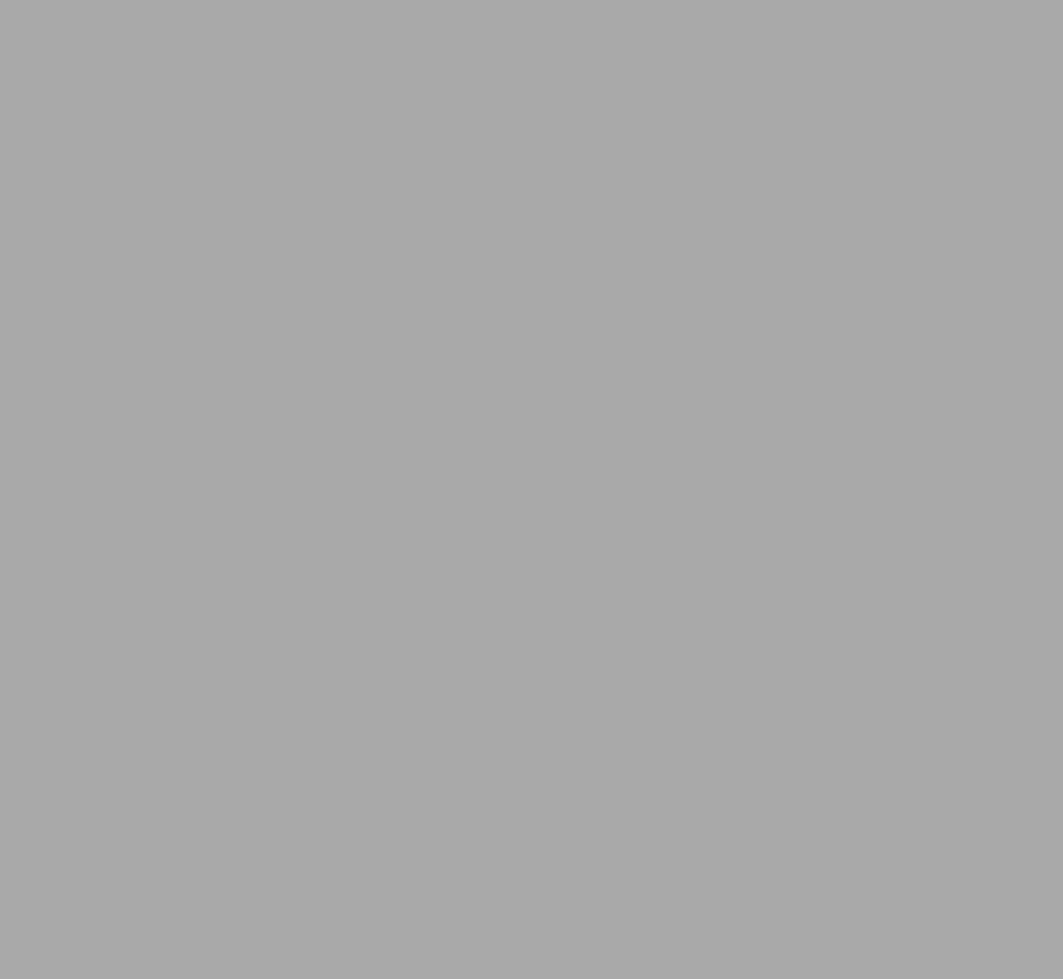
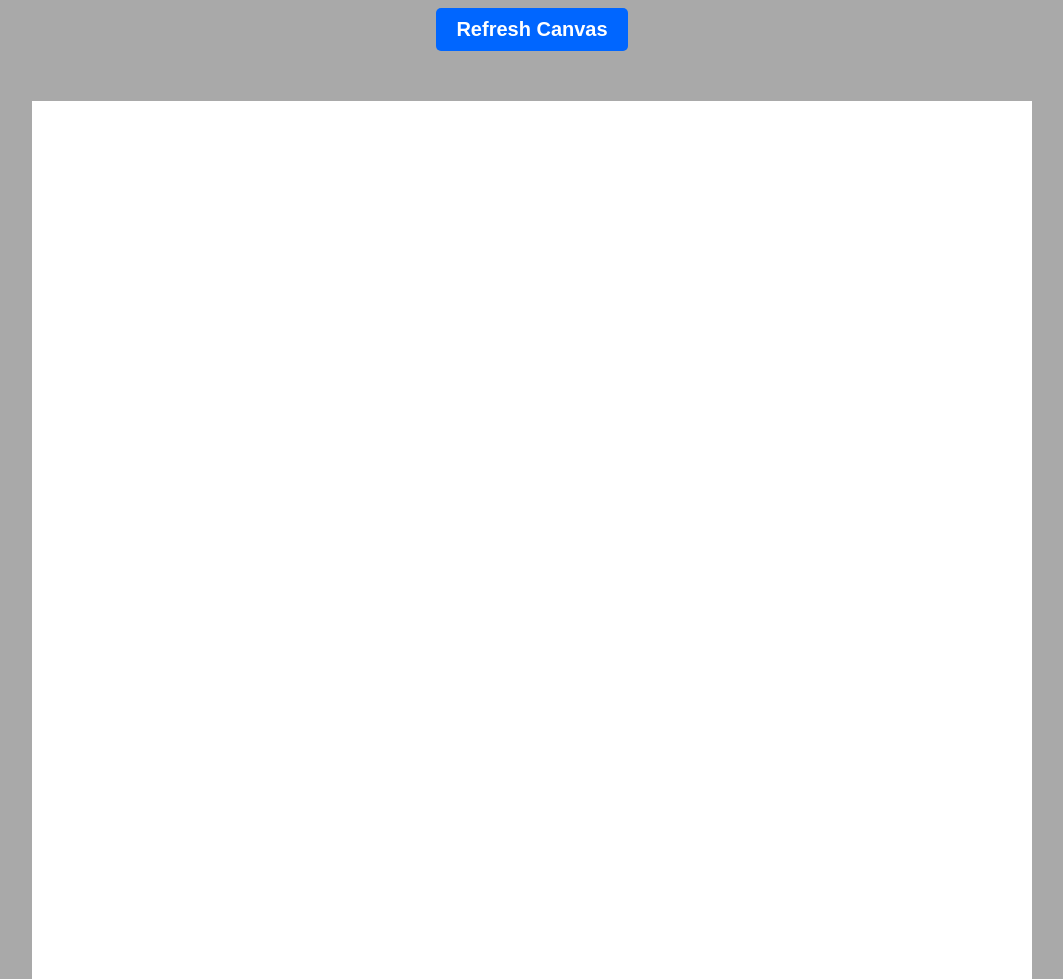
Before and after one commit to Kyboky/odin-etch-a-sketch, a plain HTML site: page index.html in a window 1280 px wide. Shown: the top 979 px of the page, without its empty margins (108-1171 px from the left). Before the commit the page ends 800 px from the top, so only its background shows below. Drawn offline with Linux system fonts and the light colour scheme.

Commit message:
Added colorfull canvas

```diff
--- a/etch_a_sketch.js
+++ b/etch_a_sketch.js
@@ -1 +1,49 @@
+const canvas = document.querySelector(".canvas");
+
+
+function addPixelElements(numOfCols){
+    const numOfElements = numOfCols * numOfCols;
+    // const pixelWidthHeight = Math.round(canvas.clientWidth/numOfCols) - 1;
+    const pixelPercentage = 100/numOfCols;
+
+    let pixelElement = document.createElement("div");
+    // pixelElement.style.width = `${pixelWidthHeight}px`;
+    // pixelElement.style.height = `${pixelWidthHeight}px`;
+    pixelElement.style.width = `${pixelPercentage}%`;
+    pixelElement.style.height = `${pixelPercentage}%`;
+    pixelElement.classList = "pixel";
+    // pixelElement.addEventListener("mouseover",changeBackgroundColor);
+
+    for(let i = 0; i < numOfElements; i++){
+        const clone = pixelElement.cloneNode(true);
+        clone.addEventListener("mouseover",changeBackgroundColor);
+        canvas.appendChild(clone);
+    }
+}
+
+function randomColor(){
+    const r = Math.floor(Math.random() * 255.99);
+    const g = Math.floor(Math.random() * 255.99);
+    const b = Math.floor(Math.random() * 255.99);
+    return `rgb(${r},${g},${b})`
+}
+
+function changeBackgroundColor(){
+    console.log(this.style.backgroundColor);
+    this.style.backgroundColor = randomColor();
+}
+
+function refreshCanvas(){
+    console.log("refresh");
+    canvas.innerHTML = "";
+    let fieldSize = parseInt(prompt("Enter the size of field (10-100)"));
+    fieldSize = Math.min(fieldSize, 100);
+    fieldSize = Math.max(fieldSize, 10);
+    addPixelElements(fieldSize);
+}
+
+addPixelElements(16);
+console.log(canvas.clientWidth/16);
+
+
 console.log("Hello world")
--- a/index.html
+++ b/index.html
@@ -6,6 +6,8 @@
     <title>Etch A Sketch</title>
 </head>
 <body>
+    <button onclick="refreshCanvas()">Refresh Canvas</button>
+    <div class="canvas"></div>
     <script src="etch_a_sketch.js"></script>
 </body>
 </html>
--- a/style.css
+++ b/style.css
@@ -1,3 +1,37 @@
 body{
     background-color: darkgray;
+    display: flex;
+    flex-direction: column;
 }
+
+.canvas{
+    display:flex;
+    aspect-ratio: 1;
+    width: 90%;
+    max-width: 1000px;
+    margin: 50px auto;
+    justify-content: center;
+    align-content: center;
+    flex-wrap: wrap;
+}
+
+.pixel{
+    background-color: white;
+}
+
+button{
+    padding:10px 20px;
+    border: none;
+    border-radius: 5px;
+    background-color: rgb(0, 102, 255);
+    color: white;
+    font-weight: bold;
+    font-size: 20px;
+    width: fit-content;
+    height:fit-content;
+    margin: 0 auto;
+}
+
+button:hover{
+    background-color: rgb(37, 123, 253);
+}
```
